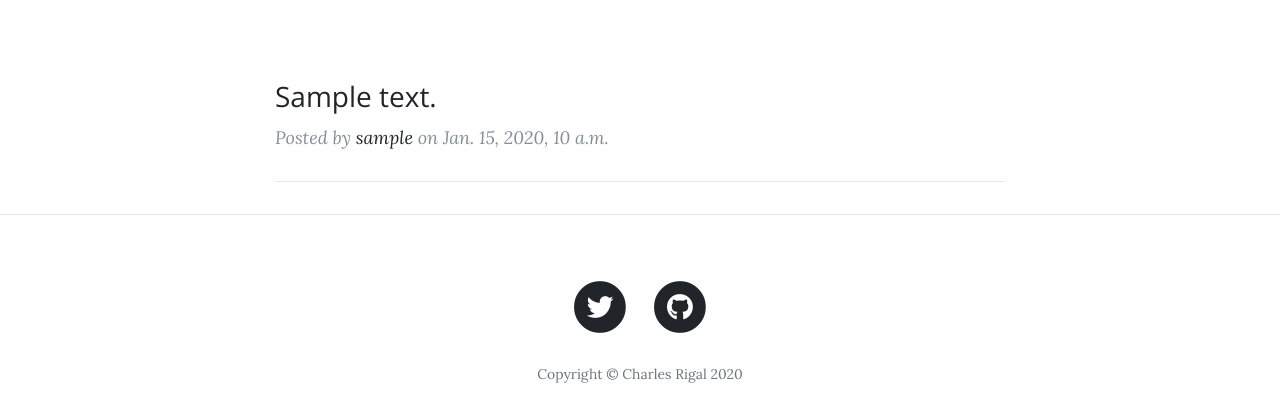
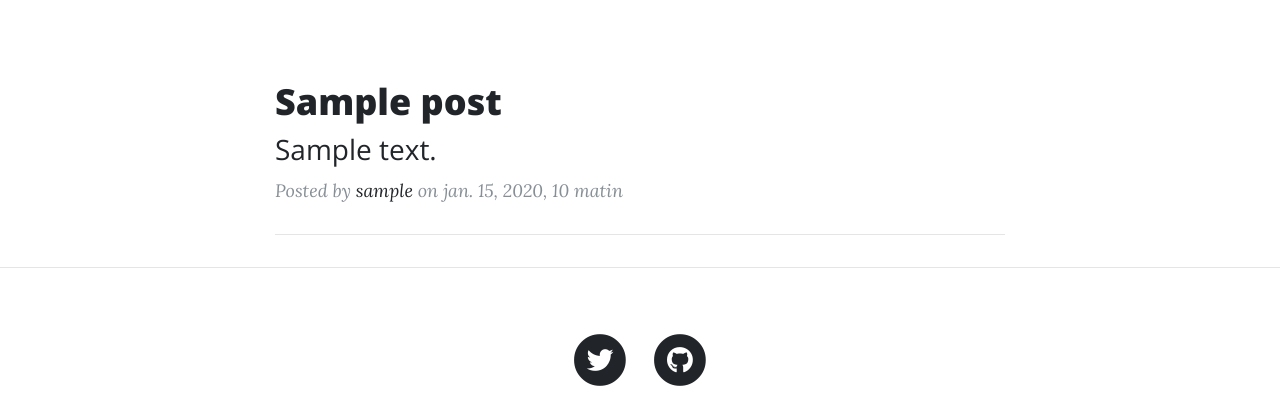
Before and after one commit to CharlesRigal/projet_website, a Django app: page / in a window 1280 px wide. Shown: the part 506-925 px from the top of the page. Run offline with Django 3.2, Linux system fonts and the light colour scheme; tables that the repository leaves empty hold one stand-in row (values such as "Sample post"); some libraries are stand-ins or nearby versions.

Commit message:
change lang in setting correct title to name in post index

```diff
--- a/website/ttkom/templates/ttkom/index.html
+++ b/website/ttkom/templates/ttkom/index.html
@@ -18,9 +18,7 @@
             {% for post in posts %}
             <div class="post-preview">
                 <a href="{% url 'post' post.pk %}">
-                    <h2 class="post-title">
-                        {{ post.title }}
-                    </h2>
+                    <h2 class="post-title">{{ post.name }}</h2>
                     <h3 class="post-subtitle">
                         {{ post.content|truncatewords:10 }}
                     </h3>
--- a/website/website/settings.py
+++ b/website/website/settings.py
@@ -113,7 +113,7 @@
 # Internationalization
 # https://docs.djangoproject.com/en/3.1/topics/i18n/
 
-LANGUAGE_CODE = "en-us"
+LANGUAGE_CODE = "fr"
 
 TIME_ZONE = "UTC"
 
```
